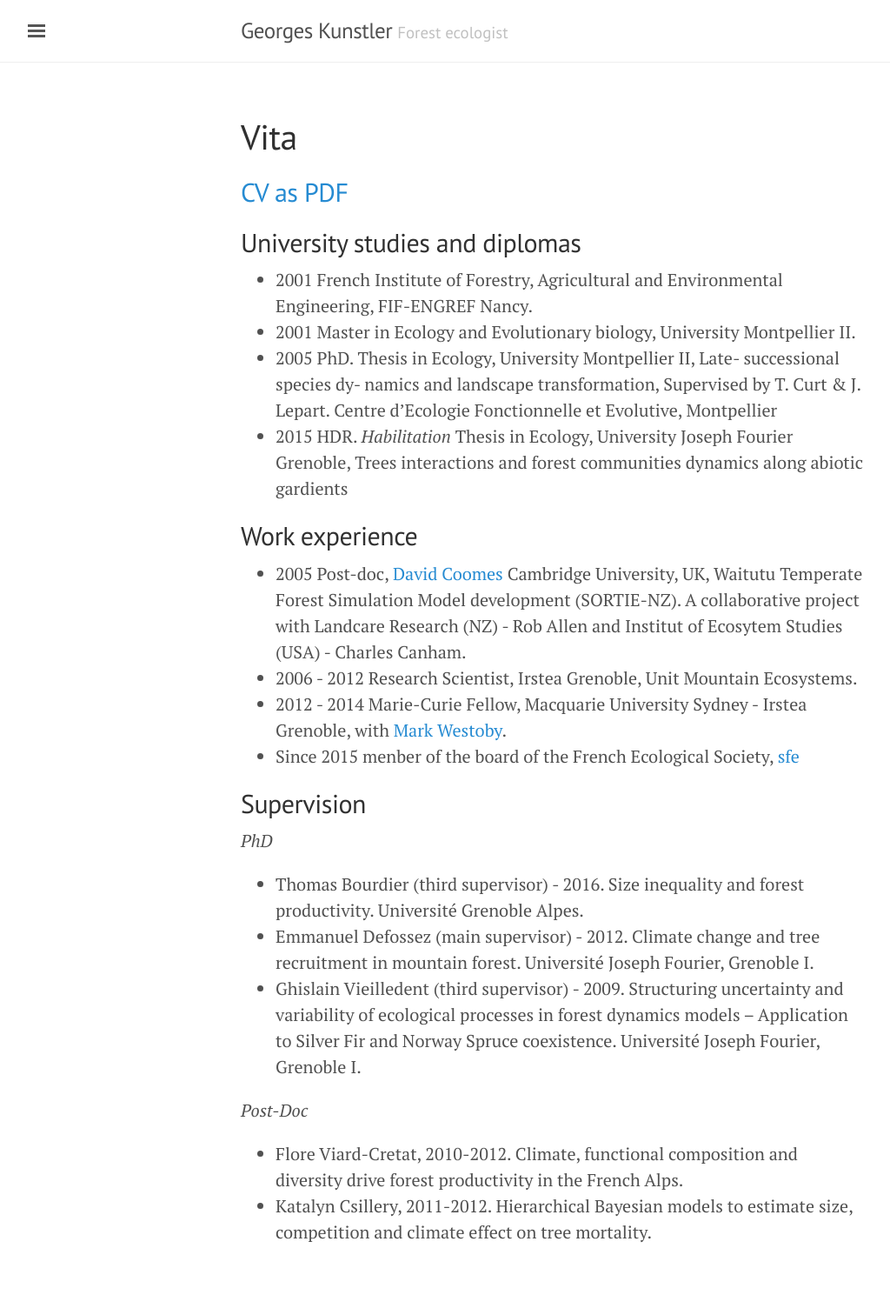
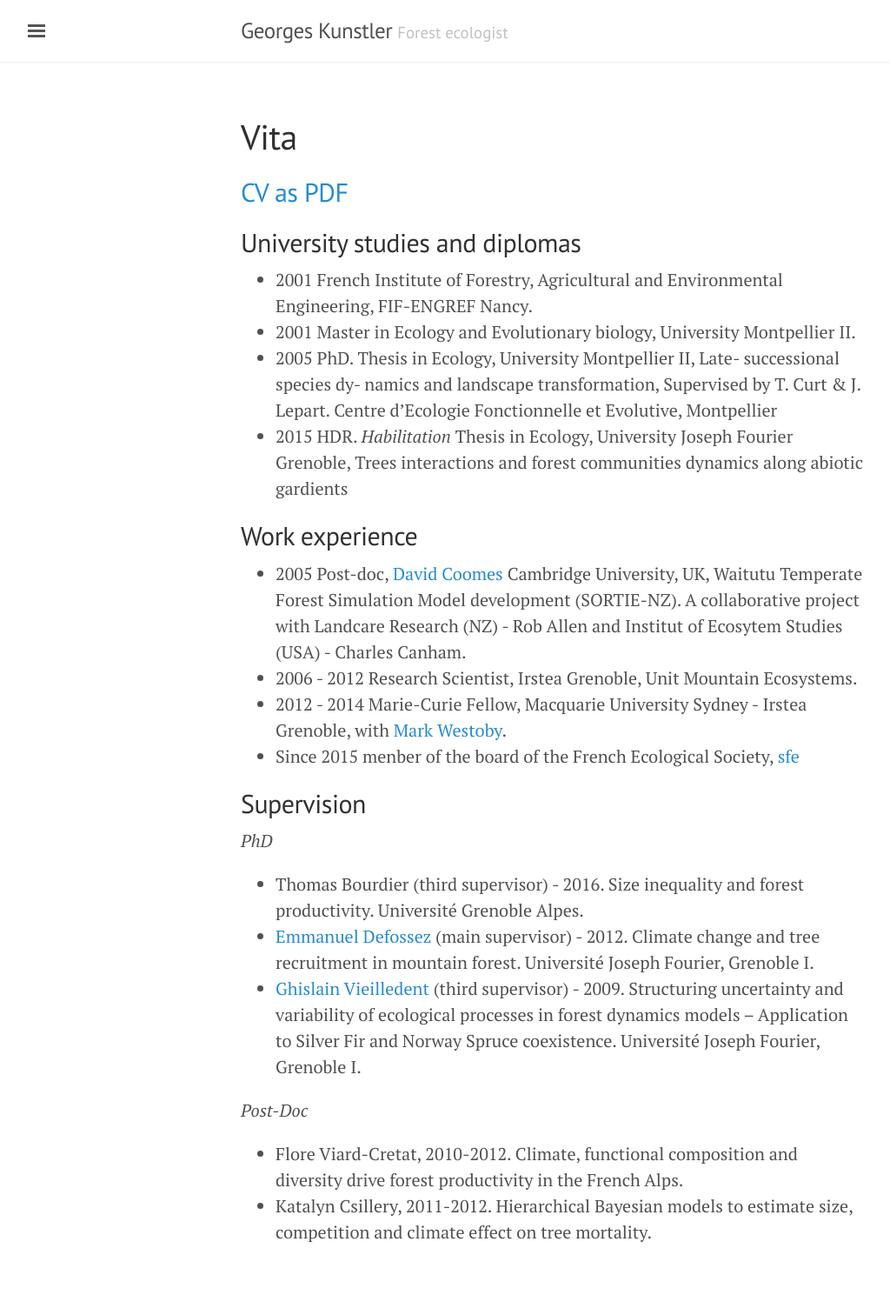
Before and after one commit to kunstler/kunstler.github.io, a Jekyll site: the page built from vita.md, in a window 1280 px wide. Shown: the whole page at 87% size, without its empty margins (3-1027 px from the left). Built offline with Jekyll 4.4.1, drawn with Linux system fonts in a browser that asks for light colours; nearby versions of some CDN libraries; part of the change alters nothing that is shown.

```diff
--- a/vita.md
+++ b/vita.md
@@ -36,10 +36,10 @@ Supervision
 
 * Thomas Bourdier (third supervisor) - 2016. Size
   inequality and forest productivity. Université Grenoble Alpes.
-* Emmanuel Defossez (main supervisor) - 2012. Climate change and
+* [Emmanuel Defossez](https://scholar.google.fr/citations?user=g7WY2mYAAAAJ&hl=fr) (main supervisor) - 2012. Climate change and
   tree recruitment in mountain forest. Université Joseph Fourier,
   Grenoble I.
-* Ghislain Vieilledent (third supervisor) - 2009. Structuring
+* [Ghislain Vieilledent](https://ghislainv.github.io/) (third supervisor) - 2009. Structuring
   uncertainty and variability of ecological processes in forest
   dynamics models – Application to Silver Fir and Norway Spruce
   coexistence. Université Joseph Fourier,
```
